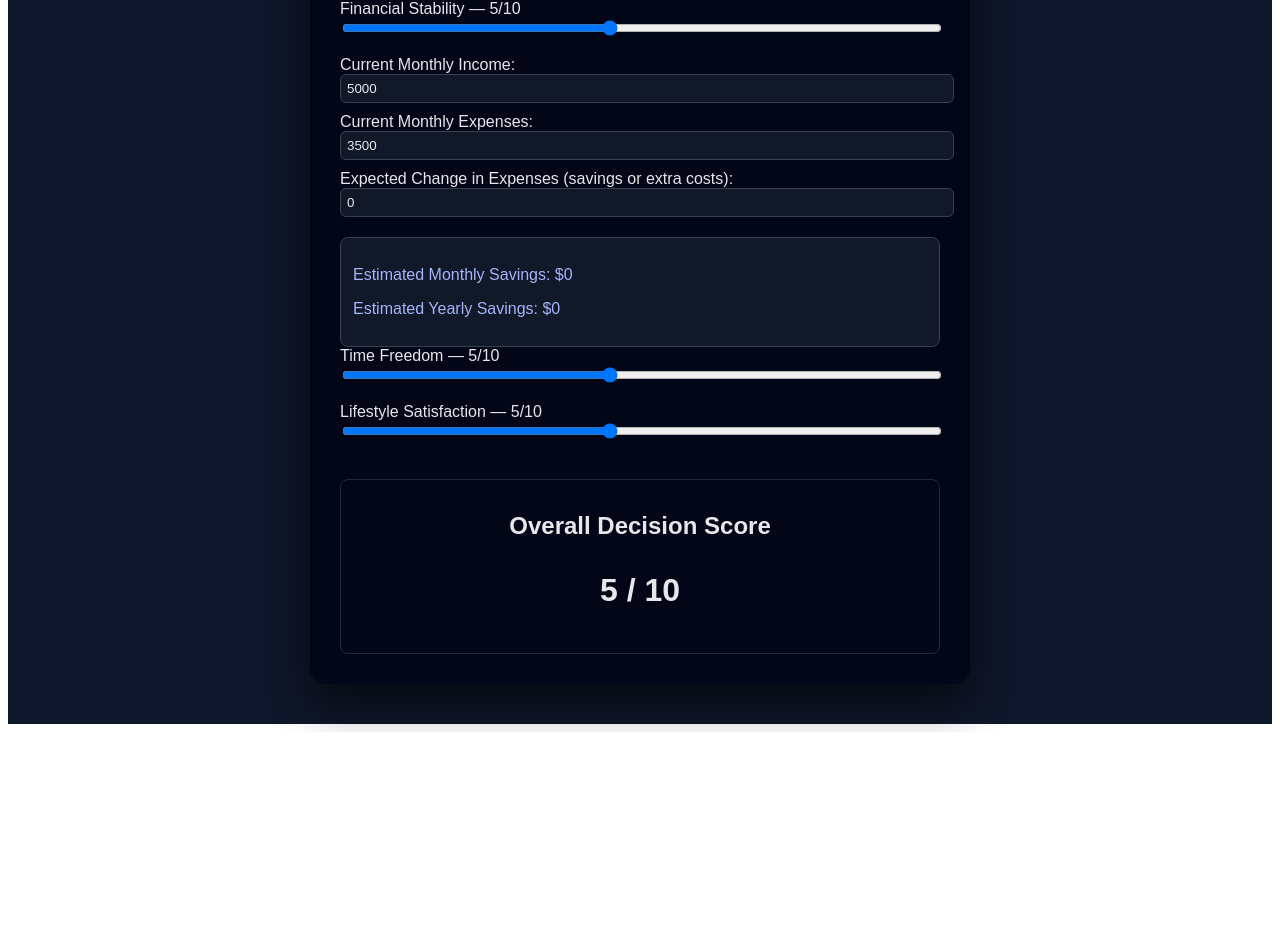
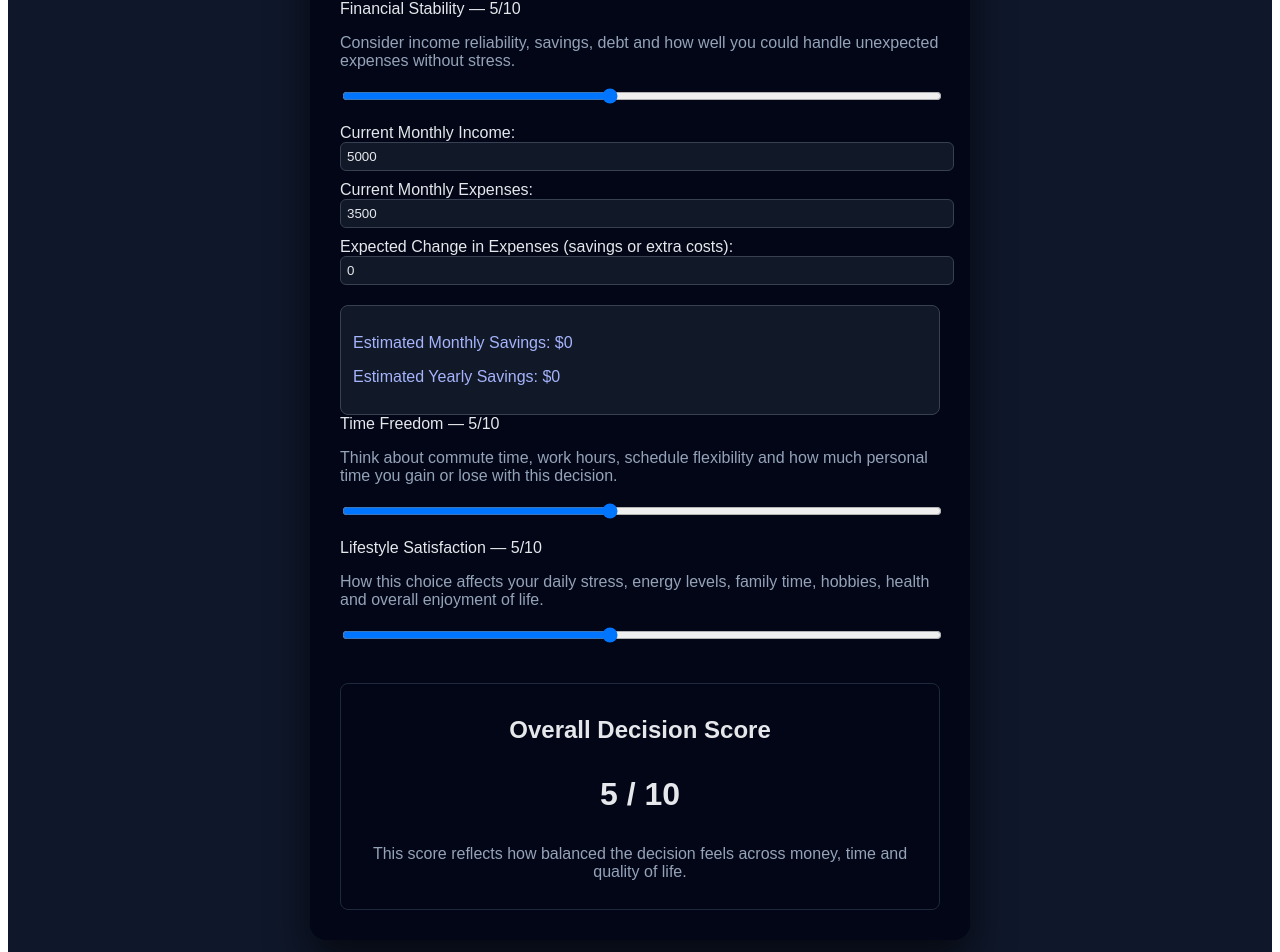
Before and after one commit to billybirdsong93/CalcYourLifeMinimal, a Next.js app: page / in a window 1280 px wide. Shown: the part 192-1144 px from the top of the page. Before the commit the page ends 924 px from the top, so only its background shows below. Built offline with nearby package versions, Linux system fonts and the light colour scheme.

Commit message:
Update Calculator.jsx

```diff
--- a/app/Calculator.jsx
+++ b/app/Calculator.jsx
@@ -10,16 +10,12 @@ export default function Calculator() {
   const [expenses, setExpenses] = useState(3500);
   const [expenseChange, setExpenseChange] = useState(0);
 
-  // Correct savings calculation using all three inputs
-  const calculateSavings = () => {
-    const currentSurplus = income - expenses;
-    const newSurplus = income - (expenses - expenseChange);
-    const monthlySavings = newSurplus - currentSurplus;
-    const yearlySavings = monthlySavings * 12;
-    return { monthlySavings, yearlySavings };
-  };
+  // Correct savings calculation
+  const currentSurplus = income - expenses;
+  const newSurplus = income - (expenses - expenseChange);
+  const monthlySavings = newSurplus - currentSurplus;
+  const yearlySavings = monthlySavings * 12;
 
-  const { monthlySavings, yearlySavings } = calculateSavings();
   const score = Math.round((financial + time + lifestyle) / 3);
 
   return (
@@ -28,11 +24,10 @@ export default function Calculator() {
         <h1 style={{ textAlign: "center" }}>Life Decision Calculator</h1>
         <p style={{ textAlign: "center", color: "#94a3b8" }}>Evaluate how a decision impacts your money, time and daily life.</p>
 
-        {/* Financial Slider */}
         <label>Financial Stability — {financial}/10</label>
+        <p style={{ color: "#94a3b8" }}>Consider income reliability, savings, debt and how well you could handle unexpected expenses without stress.</p>
         <input type="range" min="1" max="10" value={financial} onChange={(e) => setFinancial(Number(e.target.value))} style={{ width: "100%", marginBottom: "20px" }} />
 
-        {/* Income / Expenses Inputs */}
         <label>Current Monthly Income:</label>
         <input type="number" value={income} onChange={(e) => setIncome(Number(e.target.value))} style={{ width: "100%", marginBottom: "10px", padding: "6px", borderRadius: "6px", border: "1px solid #374151", background: "#111827", color: "#e5e7eb" }} />
 
@@ -42,24 +37,23 @@ export default function Calculator() {
         <label>Expected Change in Expenses (savings or extra costs):</label>
         <input type="number" value={expenseChange} onChange={(e) => setExpenseChange(Number(e.target.value))} style={{ width: "100%", marginBottom: "10px", padding: "6px", borderRadius: "6px", border: "1px solid #374151", background: "#111827", color: "#e5e7eb" }} />
 
-        {/* Display Savings */}
         <div style={{ marginTop: "10px", padding: "12px", borderRadius: "8px", background: "#111827", border: "1px solid #374151", color: "#a5b4fc" }}>
           <p>Estimated Monthly Savings: ${monthlySavings}</p>
           <p>Estimated Yearly Savings: ${yearlySavings}</p>
         </div>
 
-        {/* Time Slider */}
         <label style={{ marginTop: "20px" }}>Time Freedom — {time}/10</label>
+        <p style={{ color: "#94a3b8" }}>Think about commute time, work hours, schedule flexibility and how much personal time you gain or lose with this decision.</p>
         <input type="range" min="1" max="10" value={time} onChange={(e) => setTime(Number(e.target.value))} style={{ width: "100%", marginBottom: "20px" }} />
 
-        {/* Lifestyle Slider */}
         <label>Lifestyle Satisfaction — {lifestyle}/10</label>
+        <p style={{ color: "#94a3b8" }}>How this choice affects your daily stress, energy levels, family time, hobbies, health and overall enjoyment of life.</p>
         <input type="range" min="1" max="10" value={lifestyle} onChange={(e) => setLifestyle(Number(e.target.value))} style={{ width: "100%", marginBottom: "20px" }} />
 
-        {/* Decision Score */}
         <div style={{ marginTop: "20px", padding: "12px", borderRadius: "8px", background: "#020617", border: "1px solid #1e293b", textAlign: "center" }}>
           <h2>Overall Decision Score</h2>
           <p style={{ fontSize: "32px", fontWeight: "700" }}>{score} / 10</p>
+          <p style={{ color: "#94a3b8" }}>This score reflects how balanced the decision feels across money, time and quality of life.</p>
         </div>
       </div>
     </div>
```
